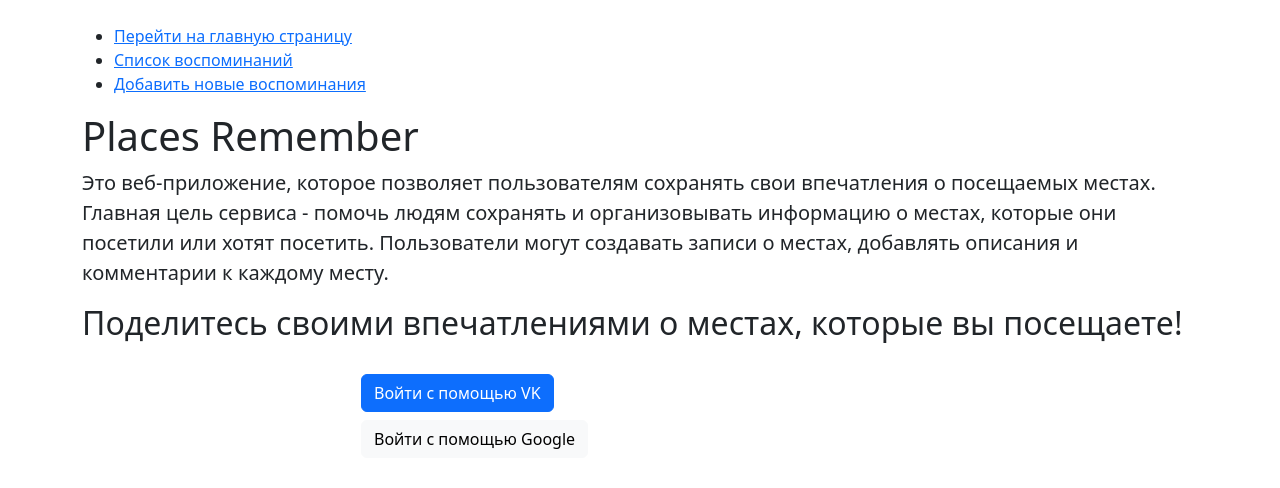
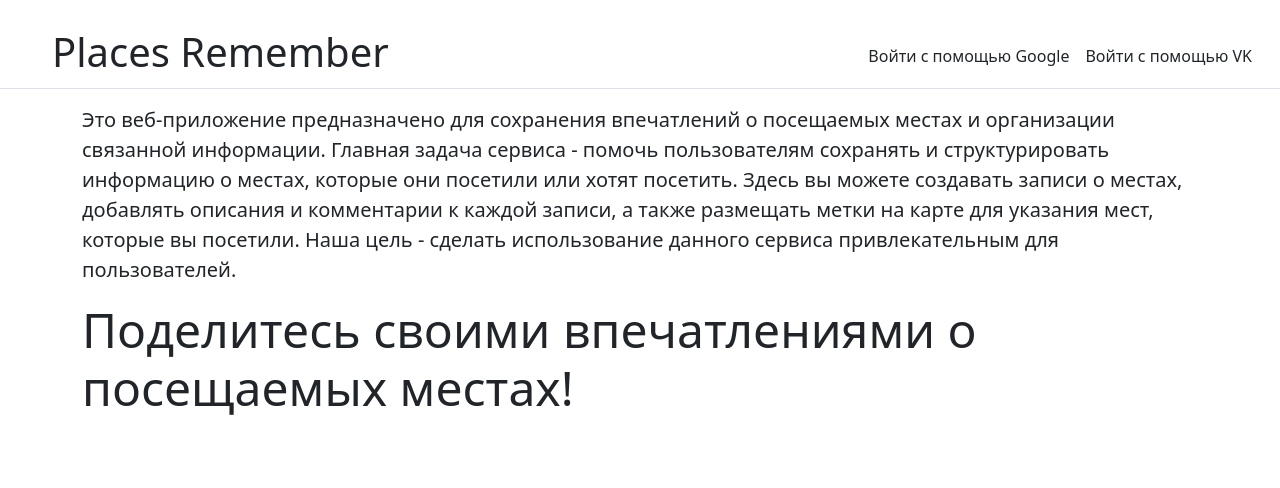
Before and after one commit to artyom-vah/places-remember, a Django app: page / in a window 1280 px wide. Shown: the top 488 px of the page. Run offline with Django 4.2, Linux system fonts and the light colour scheme; some libraries are stand-ins or nearby versions.

Commit message:
add header

```diff
--- a/project/memories/models.py
+++ b/project/memories/models.py
@@ -7,17 +7,15 @@ User = get_user_model()
 
 
 class Place(models.Model):
-    '''Название места'''
+    '''Места'''
     title = models.CharField(verbose_name='Название места', max_length=200)
     pub_date = models.DateTimeField(verbose_name='Дата публикации', auto_now_add=True, )
     description = models.TextField(verbose_name='Описание места')
     author = models.ForeignKey(User, on_delete=models.CASCADE, related_name='place',
                                verbose_name='Автор')
-    latitude = models.FloatField(verbose_name='Широта')
-    longitude = models.FloatField(verbose_name='Долгота')
 
     class Meta:
-        ordering = ('pub_date',)
+        ordering = ('-pub_date',)
         verbose_name = 'Название места'
         verbose_name_plural = 'Название мест'
 
--- a/project/memories/views.py
+++ b/project/memories/views.py
@@ -1,4 +1,5 @@
 import folium
+import geocoder
 from allauth.socialaccount.models import SocialAccount
 from django.contrib.auth.decorators import login_required
 from django.http import HttpRequest, HttpResponse
@@ -15,29 +16,61 @@ def index(request: HttpRequest) -> HttpResponse:
 
 @login_required
 def list_places(request: HttpRequest) -> HttpResponse:
-    '''Список всех мест, где пользователь был'''
+    '''Список всех мест, где побывал пользователь'''
     # places = Place.objects.all()
 
     places = Place.objects.filter(author=request.user)
     vk_account = None
 
-    try:
-        vk_account = request.user.socialaccount_set.get(provider='vk')
-        first_name = vk_account.extra_data['first_name']
-        last_name = vk_account.extra_data['last_name']
-    except SocialAccount.DoesNotExist:
-        # В случае отсутствия у пользователя социальной учетной записи VK
-        first_name = ''
-        last_name = ''
+    # try:
+    #     vk_account = request.user.socialaccount_set.get(provider='vk')
+    #     first_name = vk_account.extra_data['first_name']
+    #     last_name = vk_account.extra_data['last_name']
+    # except SocialAccount.DoesNotExist:
+    #     # В случае отсутствия у пользователя социальной учетной записи VK
+    #     first_name = ''
+    #     last_name = ''
 
     context = {
         'places': places,
-        'first_name': first_name,
-        'last_name': last_name,
+        # 'first_name': first_name,
+        # 'last_name': last_name,
     }
     return render(request, 'memories/list_places.html', context)
 
+# Рабочая хорошая вьюха
+# @login_required
+# def add_place(request: HttpRequest) -> HttpResponse:
+#     '''Добавить новое место'''
+#     if request.method == 'POST':
+#         form = AddPlaceForm(request.POST)
+#         if form.is_valid():
+#             place = form.save(commit=False)
+#             place.author = request.user
+#             form.save()
+#             return redirect('memories:list_places')
+#     else:
+#         form = AddPlaceForm()
+#     address = Place.objects.all()
+#     location = geocoder.osm(address)
+#     lat = location.lat
+#     lng = location.lng
+#     country = location.country
+#     if lat == None or lng == None:
+#         address.delete()
+#         return HttpResponse('You address input is invalid')
+#     m = folium.Map(zoom_start=200)
+#     folium.Marker([lat, lng],
+#                   tooltip='Click for more',
+#                   popup=country).add_to(m)
+#     map=m._repr_html_()
+#     context = {
+#         'form': form,
+#         'map': map
+#     }
+#     return render(request, 'memories/add_place.html', context)
 
+# работает нормально, отмечает все маркеры где был пользовательно но очень долго отрисовывает все
 @login_required
 def add_place(request: HttpRequest) -> HttpResponse:
     '''Добавить новое место'''
@@ -50,10 +83,26 @@ def add_place(request: HttpRequest) -> HttpResponse:
             return redirect('memories:list_places')
     else:
         form = AddPlaceForm()
-        m = folium.Map(zoom_start=6)
-        map=m._repr_html_()
+
+    # addresses = Place.objects.filter(author=request.user)  # Получаем все места пользователя
+    # marker_list = []  # Создаем пустой список маркеров
+    # for address in addresses:
+    #     location = geocoder.osm(address)
+    #     lat = location.lat
+    #     lng = location.lng
+
+    #     if lat is not None and lng is not None:
+    #         marker_list.append([lat, lng])  # Добавление координат в список marker_list
+
+    # m = folium.Map(zoom_start=10)
+
+    # for marker in marker_list:
+    #     folium.Marker(marker).add_to(m)
+
+    # map = m.get_root().render()
+
     context = {
         'form': form,
-        'map': map
+        # 'map': map,
     }
     return render(request, 'memories/add_place.html', context)
--- a/project/templates/base.html
+++ b/project/templates/base.html
@@ -1,4 +1,6 @@
 {% load static %}
+{% load socialaccount %}
+{% load account %}
 <!DOCTYPE html>
 <html lang="ru">
 
@@ -11,13 +13,52 @@
     </title>
 </head>
     <body>
+        <header class="p-1 mb-3 border-bottom">
+              <div class="d-flex flex-wrap align-items-center justify-content-center justify-content-lg-start">
+                <a href="/" class="d-flex align-items-center mb-2 mb-lg-0 text-dark text-decoration-none">
+                  <svg class="bi me-2" width="40" height="32" role="img" aria-label="Bootstrap"><use xlink:href="#bootstrap"></use></svg>
+                </a>
+
+                {% if user.socialaccount_set.exists %}
+                <ul class="nav col-12 col-lg-auto me-lg-auto mb-2 justify-content-center mb-md-0">
+                    <li><a href="{% url 'memories:index' %}" class="nav-link px-2 link-dark">Главная</a></li>
+                    <li><a href="{% url 'memories:list_places' %}" class="nav-link px-2 link-dark">Список воспоминаний</a></li>
+                    <li><a href="{% url 'memories:add_place' %}" class="nav-link px-2 link-dark">Добавить новое воспоминание</a></li>
+                    <li><a href="{% url 'logout' %}" class="nav-link px-2 link-dark">Выйти</a></li>
+                </ul>
+                <style>.nav-link:hover {background-color: #f8f9fa; /* Цвет выделения при наведении */ }</style>
+
+
+                    <form class="col-12 col-lg-auto mb-3 mb-lg-0 me-lg-3">
+                        <h6>Пользователь: {{ first_name }} {{ last_name }} <mark> {% user_display user %}</mark></h6>
+                    </form>
+
+
+                    <div>
+                        <p>
+                            <img src="{{ user.socialaccount_set.all.0.get_avatar_url }}"
+                                alt="Фотография пользователя VK"
+                                style="border-radius: 10%; width: 20%; height: 30%;">
+                        </p>
+                    </div>
+
+                {% else %}
+
+                    <div class="d-flex justify-content-start">
+                        <h1 class="ms-auto">Places Remember</h1>
+                    </div>
+
+                <ul class="nav col-12 col-lg-auto mb-5 mb-lg-0 me-lg-3 d-flex ms-auto">
+                    <li><a href="{% provider_login_url 'google' %}" class="nav-link px-2 link-dark">Войти с помощью Google</a></li>
+                    <li><a href="{% provider_login_url 'vk' %}" class="nav-link px-2 link-dark">Войти с помощью VK</a></li>
+                </ul>
+                <style>.nav-link:hover {background-color: #f8f9fa; /* Цвет выделения при наведении */ }</style>
+
+                {% endif %}
+
+            </div>
+        </header>
         <div class="container">
-            <ul>
-                <li><a href="{% url 'memories:index' %}">Перейти на главную страницу</a></li>
-                <li><a href="{% url 'memories:list_places' %}">Список воспоминаний</a></li>
-                <li><a href="{% url 'memories:add_place' %}">Добавить новые воспоминания</a></li>
-            </ul>
-
             {% block content %}
             {% endblock %}
         </div>
--- a/project/templates/memories/index.html
+++ b/project/templates/memories/index.html
@@ -3,27 +3,33 @@
 {% load account %}
 
 {% block title %}
-
 {% endblock %}
 
 {% block content %}
+  <div class="jumbotron">
+    <p class="lead">
+      Это веб-приложение предназначено для сохранения впечатлений о посещаемых местах и организации связанной информации.
+      Главная задача сервиса - помочь пользователям сохранять и структурировать информацию о местах, которые они посетили или хотят посетить.
+      Здесь вы можете создавать записи о местах, добавлять описания и комментарии к каждой записи, а также размещать метки на карте для указания мест,
+       которые вы посетили. Наша цель - сделать использование данного сервиса привлекательным для пользователей.</p>
+       <h2 class="display-5">Поделитесь своими впечатлениями о посещаемых местах!</h2>
+  </div>
 
 
-  <div class="jumbotron">
-    <h1>Places Remember</h1>
-    <p class="lead">Это веб-приложение, которое позволяет пользователям сохранять свои впечатления о посещаемых местах.
-    Главная цель сервиса - помочь людям сохранять и организовывать информацию о местах, которые они посетили или хотят посетить.
-    Пользователи могут создавать записи о местах, добавлять описания и комментарии к каждому месту.</p>
-    <h2>Поделитесь своими впечатлениями о местах, которые вы посещаете!</h2>
-  </div>
     <br>
 
-    <div class="d-grid gap-2 col-6 mx-auto">
-        <a href="{% provider_login_url 'vk' %}">
-            <button class="btn btn-primary" type="submit">Войти с помощью VK</button>
-        </a>
-        <a href="{% provider_login_url 'google' %}">
-        <button type="button" class="btn btn-light">Войти с помощью Google</button>
-    </div>
+    {% comment %} <div class="d-grid gap-2 col-6 mx-auto">
+      <a href="{% provider_login_url 'vk' %}">
+          <button class="btn btn-primary" type="submit">
+            Войти с помощью VK
+          </button>
+      </a>
+
+      <a href="{% provider_login_url 'google' %}">
+        <button type="button"  class="btn btn-light">
+          Войти с помощью Google
+        </button>
+      </a>
+    </div> {% endcomment %}
 
 {% endblock %}
--- a/project/templates/memories/list_places.html
+++ b/project/templates/memories/list_places.html
@@ -6,11 +6,6 @@
 {% endblock %}
 
 {% block content %}
-<p>
-    <h5>Пользователь: {{ first_name }} {{ last_name }} ({% user_display user %})</h5>
-    <img src="{{ user.socialaccount_set.all.0.get_avatar_url }}" alt="Фотография пользователя VK">
-</p>
-
 
     {% if places %}
     <div><h2>Вот все ваши воспоминания:</h2></div>
```
Also changed, not shown: project/templates/memories/add_place.html (+20 -17 lines), project/memories/migrations/0002_place_latitude_place_longitude.py (added), project/memories/migrations/0003_remove_place_latitude_remove_place_longitude.py (added).
